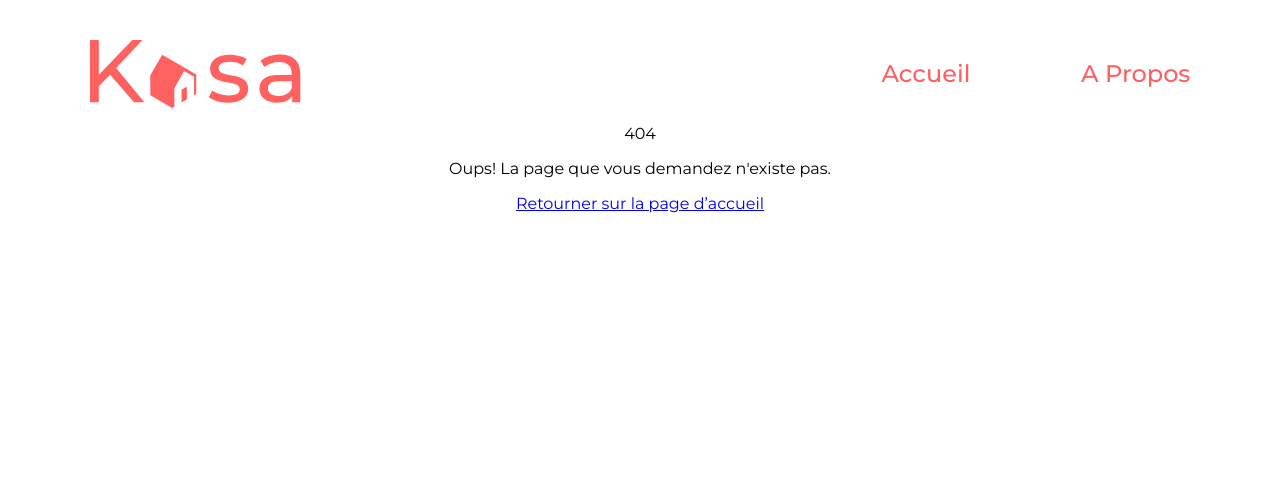
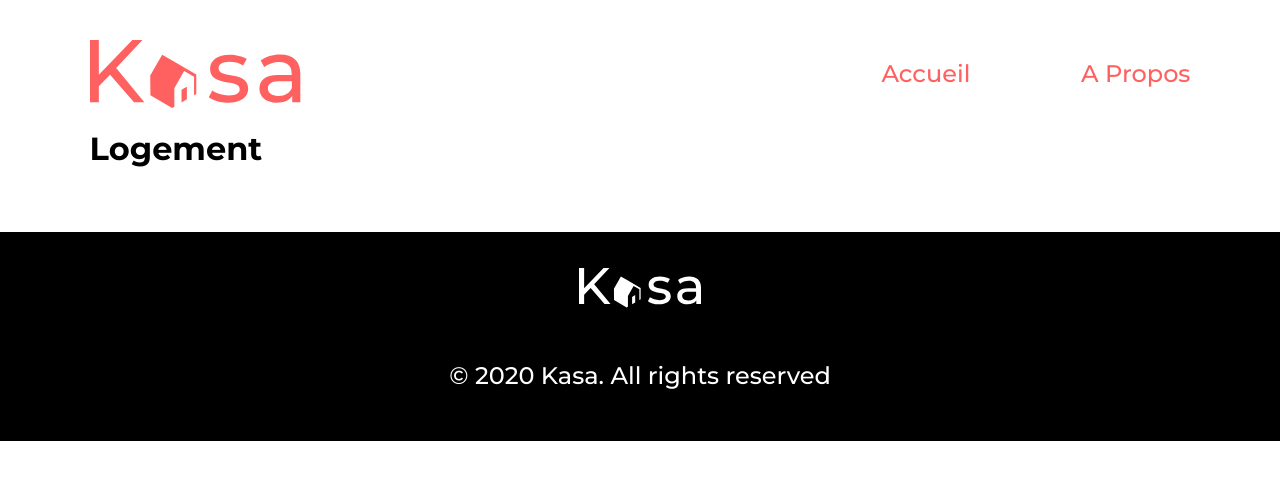
Before and after one commit to Abdelkrim31/kasa, a React (Create React App) app: page /logement/1 in a window 1280 px wide. Before the commit this address had no page. Shown: the top 480 px of the page. Built offline with nearby package versions, Linux system fonts and the light colour scheme.

Commit message:
Home page

```diff
--- a/src/App.js
+++ b/src/App.js
@@ -4,6 +4,7 @@ import Home from './pages/Home/Home';
 import About from './pages/About/About';
 import Header from './components/Header/Header';
 import FicheLogement from './pages/FicheLogement/FicheLogement';
+import Footer from "./components/Footer/Footer";
 import ErrorPage from './pages/ErrorPage/ErrorPage';
 
 
@@ -15,10 +16,11 @@ function App() {
 				<Routes>
 					<Route path="/" element={<Home />} />
 					<Route path="/about" element={<About />} />
-					<Route path="/logement" element={<FicheLogement />} />
+					<Route path="/logement/:id" element={<FicheLogement />} />
 					<Route path="*" element={<ErrorPage />} />
 				</Routes>
 			</main>
+			<Footer />
 		</div>
 	);
 }
--- a/src/components/Cards/Card.jsx
+++ b/src/components/Cards/Card.jsx
@@ -0,0 +1,13 @@
+import React from "react";
+import "../../style/main.scss";
+
+export default function Card({ cover, title }) {
+	return (
+		<article className="card-logement">
+			<img src={cover} alt="location" />
+			<div className="card-logement__layer">
+				<p className="card-logement__title">{title}</p>
+			</div>
+		</article>
+	);
+}
--- a/src/components/Cards/_Card.scss
+++ b/src/components/Cards/_Card.scss
@@ -0,0 +1,45 @@
+.card-logement{
+    position: relative;
+    display: flex;
+    width: 340px;
+    height: 340px;
+    border-radius: 10px;
+    max-width: 340px;
+
+    @media screen and (max-width: $wmax) {
+        min-width: 335px;
+    }
+
+    & img{
+        display: flex;
+        width: 100%;
+        border-radius: 10px;
+        object-fit: cover;
+    }
+
+    &__layer{
+        display: flex;
+        align-items: center;
+        position: absolute;
+        bottom: 0;
+        background: linear-gradient(180deg, rgba(255, 255, 255, 0) 0%, rgba(0, 0, 0, 0.5) 100%);;
+        width: 100%;
+        height: 100%;
+        border-radius: 10px;
+    }
+
+    &__title {
+        display: flex;
+        align-items: flex-end;
+        position: absolute;
+        font-size: 18px;
+        font-style: normal;
+        font-weight: 500;
+        color: #f1f1f1;
+        line-height: 142.6%;
+        left: 5.88%;
+        right: 5.88%;
+        top: 78.82%;
+        bottom: 5.88%;
+    }
+}
--- /dev/null
+++ b/src/components/Footer/Footer.jsx
@@ -0,0 +1,12 @@
+import React from 'react'
+import logo from '../../assets/images/logo-footer.svg'
+import "../../style/main.scss";
+
+export default function Footer() {
+  return (
+		<footer className="container">
+			<img src={logo} alt="logo de kasa" />
+			<p className="container__text">© 2020 Kasa. All rights reserved</p>
+		</footer>
+	);
+}
--- /dev/null
+++ b/src/components/Footer/_Footer.scss
@@ -0,0 +1,38 @@
+.container{
+    position: relative;
+    display: flex;
+    width: 100%;
+    height: 209px;
+    margin-top: 5%;
+    background-color: $footer-color;
+    flex-direction: column;
+    justify-content: center;
+    align-items: center;
+
+    &__text{
+        left: 32.15%;
+        right: 32.22%;
+        top: 64.11%;
+        bottom: 13.88%;
+        font-style: normal;
+        font-weight: 500;
+        font-size: 24px;
+        line-height: 142.6%;
+        display: flex;
+        align-items: flex-end;
+        justify-content: center;
+        color: $tertiary-color;
+        width: 100%;
+        margin: 4% 0 3% 0;
+    }
+
+    img{
+        margin-top: 2%;
+        left: 45.76%;
+        right: 45.76%;
+        top: 31.58%;
+        bottom: 49.55%;
+        width: 122px;
+        height: 40px;
+    }
+}
--- a/src/pages/Home/Home.jsx
+++ b/src/pages/Home/Home.jsx
@@ -1,12 +1,22 @@
 import React from "react";
 import Banner from "../../components/Banner/Banner";
-
+import Card from "../../components/Cards/Card";
+import { Link } from "react-router-dom";
+import data from "../../datas/logements.json";
 
 export default function Home() {
 	return (
 		<div>
 			<Banner />
-
+			<div className="cards-container">
+				{data.map((appart, id) => (
+					<div className="card_logement" key={id}>
+						<Link className="link_card_logement" to={`/logement/${appart.id}`}>
+							<Card cover={appart.cover} title={appart.title} />
+						</Link>
+					</div>
+				))}
+			</div>
 		</div>
 	);
 }
--- a/src/style/App.scss
+++ b/src/style/App.scss
@@ -1,38 +1,16 @@
-.App {
-  text-align: center;
+
+.cards-container {
+	display: flex;
+	justify-content: center;
+	width: 100%;
+	gap: 85px;
+	padding: 6% 0;
+	background-color: #f7f7f7;
+	border-radius: 25px;
+	margin: 43px 0;
+	flex-wrap: wrap;
 }
 
-.App-logo {
-  height: 40vmin;
-  pointer-events: none;
+.link_card_logement {
+	text-decoration: none;
 }
-
-@media (prefers-reduced-motion: no-preference) {
-  .App-logo {
-    animation: App-logo-spin infinite 20s linear;
-  }
-}
-
-.App-header {
-  background-color: #282c34;
-  min-height: 100vh;
-  display: flex;
-  flex-direction: column;
-  align-items: center;
-  justify-content: center;
-  font-size: calc(10px + 2vmin);
-  color: white;
-}
-
-.App-link {
-  color: #61dafb;
-}
-
-@keyframes App-logo-spin {
-  from {
-    transform: rotate(0deg);
-  }
-  to {
-    transform: rotate(360deg);
-  }
-}
--- a/src/style/Utils/_variables.scss
+++ b/src/style/Utils/_variables.scss
@@ -2,6 +2,7 @@ $primary-color: #ff6060;
 $secondary-color: #f7f7f7;
 $tertiary-color: #FFFFFF;
 
+$footer-color: #000000;
 $background-color: rgba(0,0,0,0.3);
 
 $breakpoint-desktop: 1440px;
--- a/src/style/main.scss
+++ b/src/style/main.scss
@@ -5,5 +5,7 @@
 @import "./Base/base";
 
 @import "../components/Banner/Banner";
+@import "../components/Cards/Card";
+@import "../components/Footer/Footer";
 @import "../components/Header/Header";
 @import "../components/Nav/Nav";
```
Also changed, not shown: src/style/Base/_base.scss (line endings or trailing spaces).
